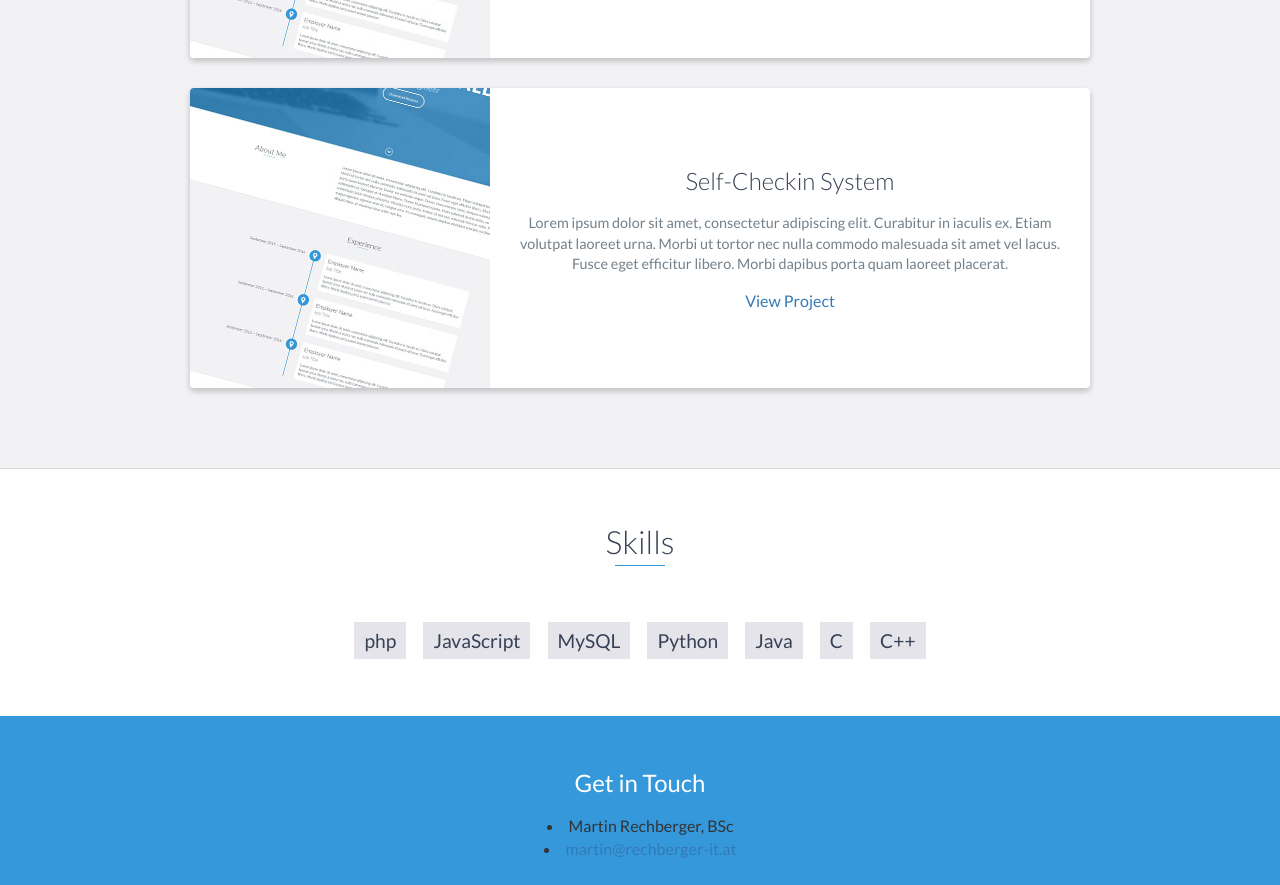
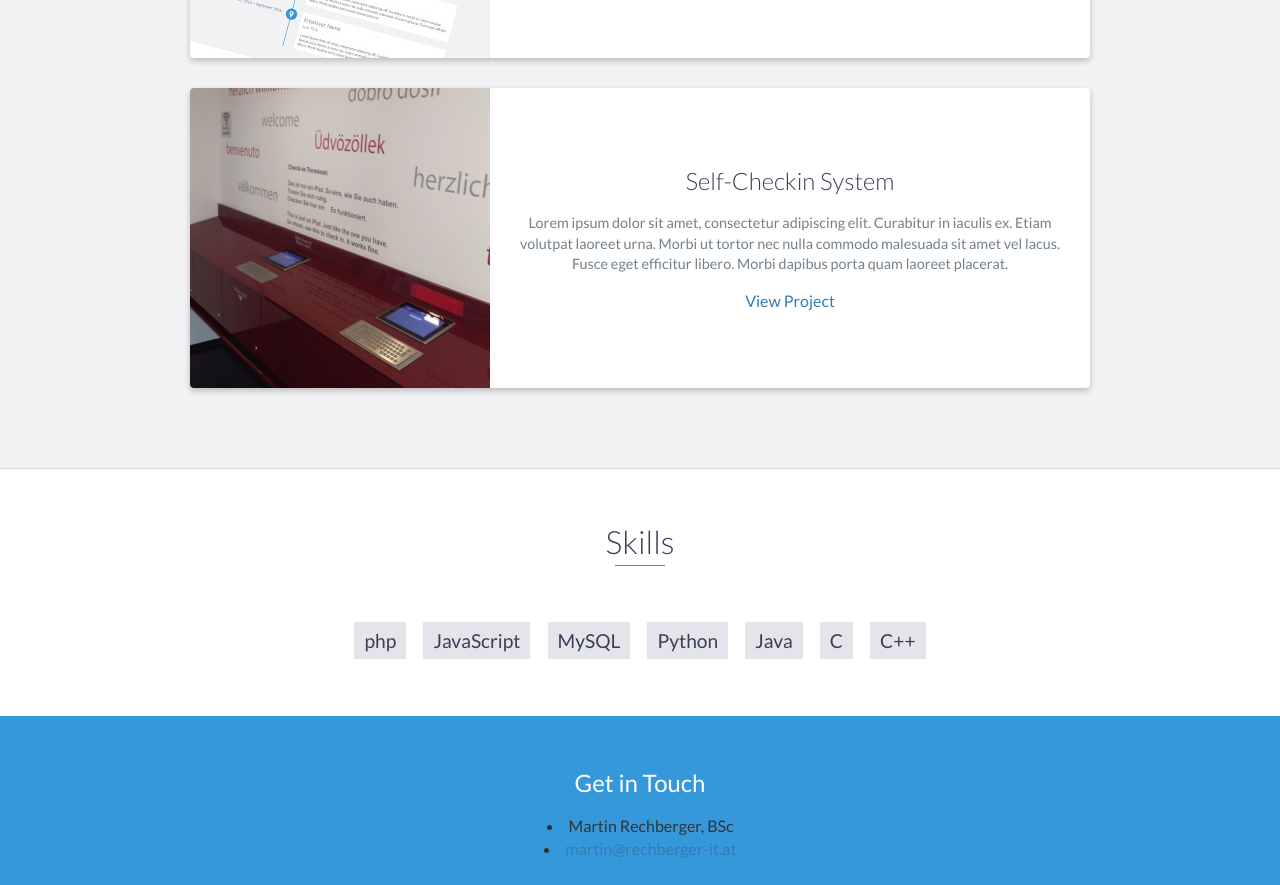
Before and after one commit to rechbergerm/rechbergerm.github.io, a website: page index.html in a window 1280 px wide. Shown: the part 7166-8051 px from the top of the page. Drawn offline with nearby package versions, Linux system fonts and the light colour scheme.

Commit message:
Add files via upload

```diff
--- a/index.html
+++ b/index.html
@@ -390,7 +390,7 @@
 
                 <div class="project shadow-large">
                     <div class="project-image">
-                        <img src="images/project.jpg" />
+                        <img src="images/project_selfcheckin.jpg" />
                     </div>
                     <!-- End .project-image -->
                     <div class="project-info">
```
